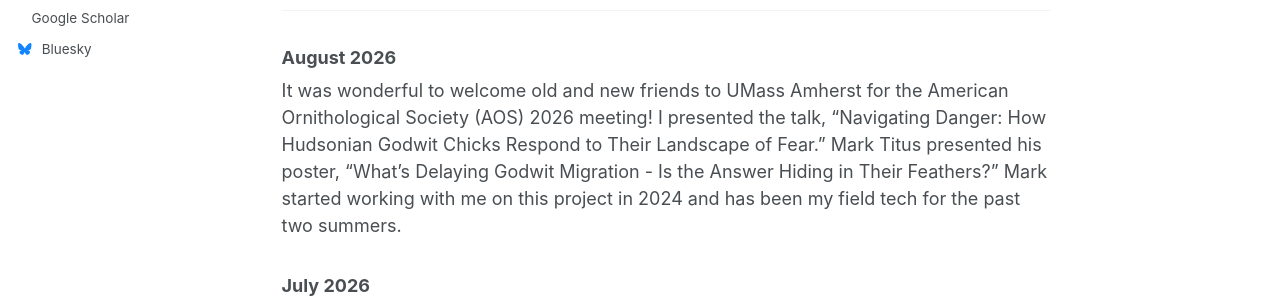
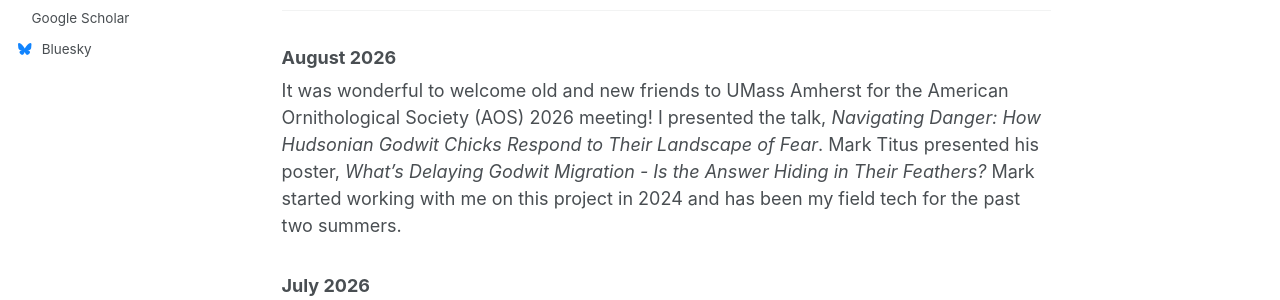
Before and after one commit to feipeng-huang/feipeng-huang.github.io, a Jekyll site: the page built from _pages/about.md, in a window 1280 px wide and 978 px high. Shown: the part 402-702 px from the top of the window. Built offline with Jekyll 4.4.1, drawn with Linux system fonts in a browser that asks for light colours; a style sheet for code colours, icons or effects is not loaded.

```diff
--- a/_pages/about.md
+++ b/_pages/about.md
@@ -14,7 +14,7 @@ Contact: feipenghuang@umass.edu
 ## News
 
 ### August 2026
-It was wonderful to welcome old and new friends to UMass Amherst for the American Ornithological Society (AOS) 2026 meeting! I presented the talk, “Navigating Danger: How Hudsonian Godwit Chicks Respond to Their Landscape of Fear.” Mark Titus presented his poster, “What’s Delaying Godwit Migration - Is the Answer Hiding in Their Feathers?” Mark started working with me on this project in 2024 and has been my field tech for the past two summers.
+It was wonderful to welcome old and new friends to UMass Amherst for the American Ornithological Society (AOS) 2026 meeting! I presented the talk, *Navigating Danger: How Hudsonian Godwit Chicks Respond to Their Landscape of Fear*. Mark Titus presented his poster, *What’s Delaying Godwit Migration - Is the Answer Hiding in Their Feathers?* Mark started working with me on this project in 2024 and has been my field tech for the past two summers.
 
 ### July 2026
 The 2026 field season concluded with finding 10 flying chicks - the highest survival since my first season in 2022!
```
